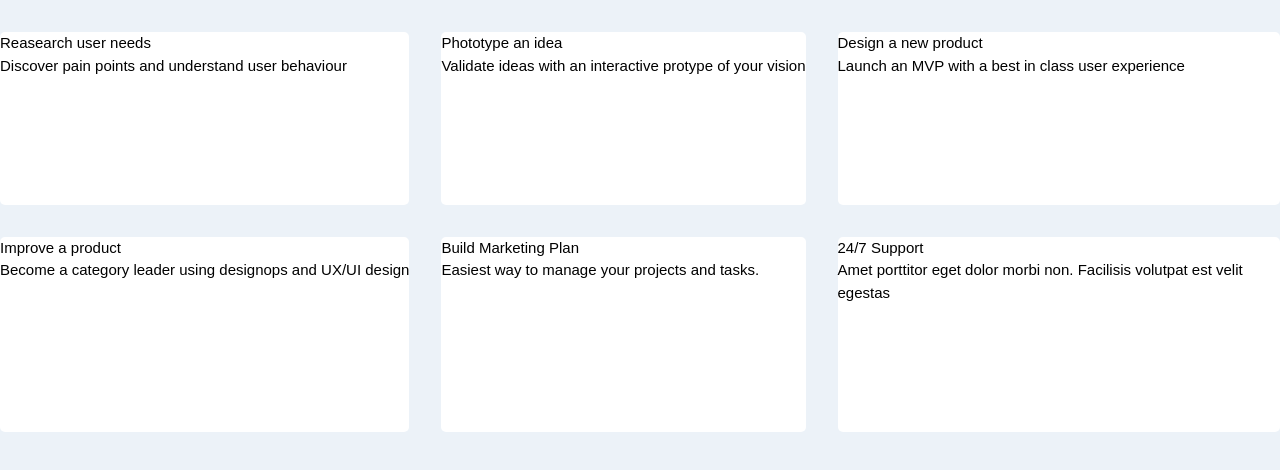
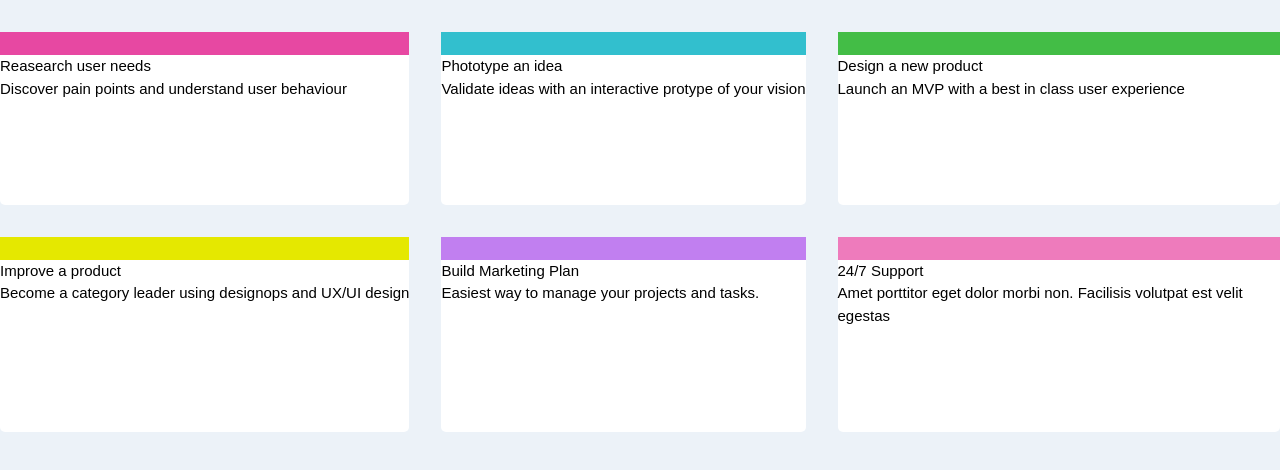
Before and after one commit to Batmanwilly2022/first__test, a plain HTML site: page index.html in a window 1280 px wide. Drawn offline with Linux system fonts and the light colour scheme.

Commit message:
third commit

```diff
--- a/assets/css/style.css
+++ b/assets/css/style.css
@@ -1,3 +1,5 @@
+@import url('https://fonts.googleapis.com/css2?family=Fira+Sans:wght@100&display=swap');
+
 body {
     display: grid;
     padding-block: 2rem;
@@ -18,6 +20,44 @@ body {
     border-radius: 5px;
     background-color: #FFF;
 }
+
+.color_1,
+.color_2,
+.color_3,
+.color_4,
+.color_5,
+.color_6{
+    height: 23px;
+    margin-bottom: 0;
+    margin-top: 0;
+}
+span{
+    background-color: #E748a2;
+    border-radius: 50%;
+}
+
+.color_1{
+    background-color: #E748a2;
+}
+.color_2{
+    background-color: #32bfce;
+}
+.color_3{
+    background-color: #43bd46;
+}
+.color_4{
+    background-color: #e5e800;
+}
+.color_5{
+    background-color: #c17ff0;
+}
+
+
+.color_6{
+    background-color: #ee7bbc;
+}
+
+
 .container{
     display: grid;
     margin: 0 auto;
--- a/index.html
+++ b/index.html
@@ -29,26 +29,40 @@
    <main class="container" >
        <div class="one">
             <div class="color_1"></div>
-            <h3>Reasearch user needs</h3>
-            <p>Discover pain points and understand user behaviour</p>
-       </div>
-       <div class="two color_2">
+            <span></span>
+            <div class="text">
+                <h3>Reasearch user needs</h3>
+                <p>Discover pain points and understand user behaviour</p>
+            </div>
+        </div>
+
+       <div class="two">
+           <div class="color_2"></div>
+           <span></span>
            <h3>Phototype an idea</h3>
            <p>Validate ideas with an interactive protype of your vision</p>
        </div>
-       <div class="three color_3">
+       <div class="three">
+           <div class="color_3"></div>
+           <span></span>
            <h3>Design a new product</h3>
            <p>Launch an MVP with a best in class user experience</p>
        </div>
-       <div class="four color_4">
+       <div class="four">
+           <div class="color_4"></div>
+           <span></span>
            <h3>Improve a product</h3>
            <p>Become a category leader using designops and UX/UI design</p>
        </div>
-       <div class="five color_5">
+       <div class="five">
+           <div class="color_5"></div>
+           <span></span>
            <h3>Build Marketing Plan</h3>
            <p>Easiest way to manage your projects and tasks.</p>
        </div>
-       <div class="six color_6">
+       <div class="six">
+           <div class="color_6"></div>
+           <span></span>
            <h3>24/7 Support</h3>
            <p>Amet porttitor eget dolor morbi non. Facilisis volutpat est velit egestas</p>
        </div>
```
Also changed, not shown: assets/image/icon1.png (added).
